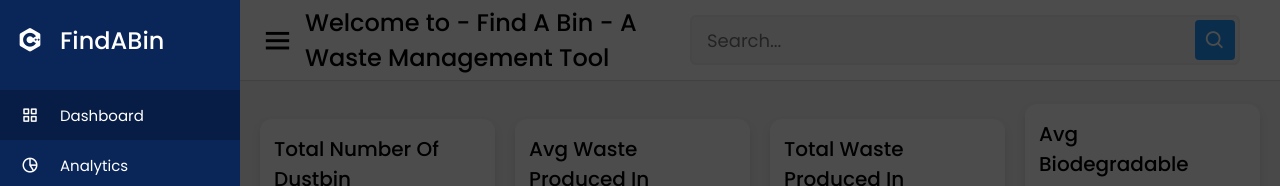
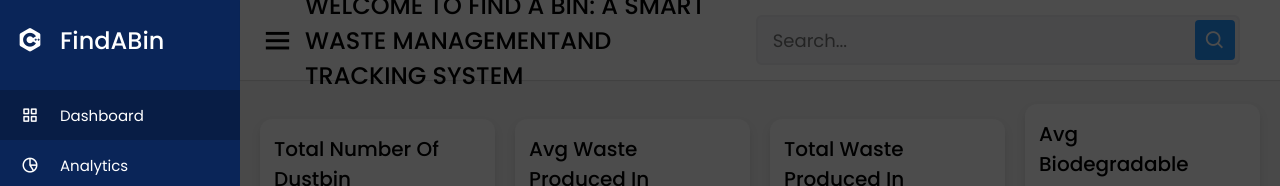
Before and after one commit to godisone/FindABin, a plain HTML site: page index.html in a window 1280 px wide. Shown: the top 186 px of the page. Drawn offline with nearby package versions, Linux system fonts and the light colour scheme; a script that the page names is missing.

Commit message:
Update index.html

```diff
--- a/index.html
+++ b/index.html
@@ -97,7 +97,7 @@
     <nav>
       <div class="sidebar-button">
         <i class='bx bx-menu sidebarBtn'></i>
-        <span class="dashboard">Welcome to - Find A Bin - A Waste Management Tool</span>
+        <span class="dashboard">WELCOME TO FIND A BIN: A SMART WASTE MANAGEMENTAND TRACKING SYSTEM</span>
       </div>
       <div class="search-box">
         <input type="text" placeholder="Search...">
```
